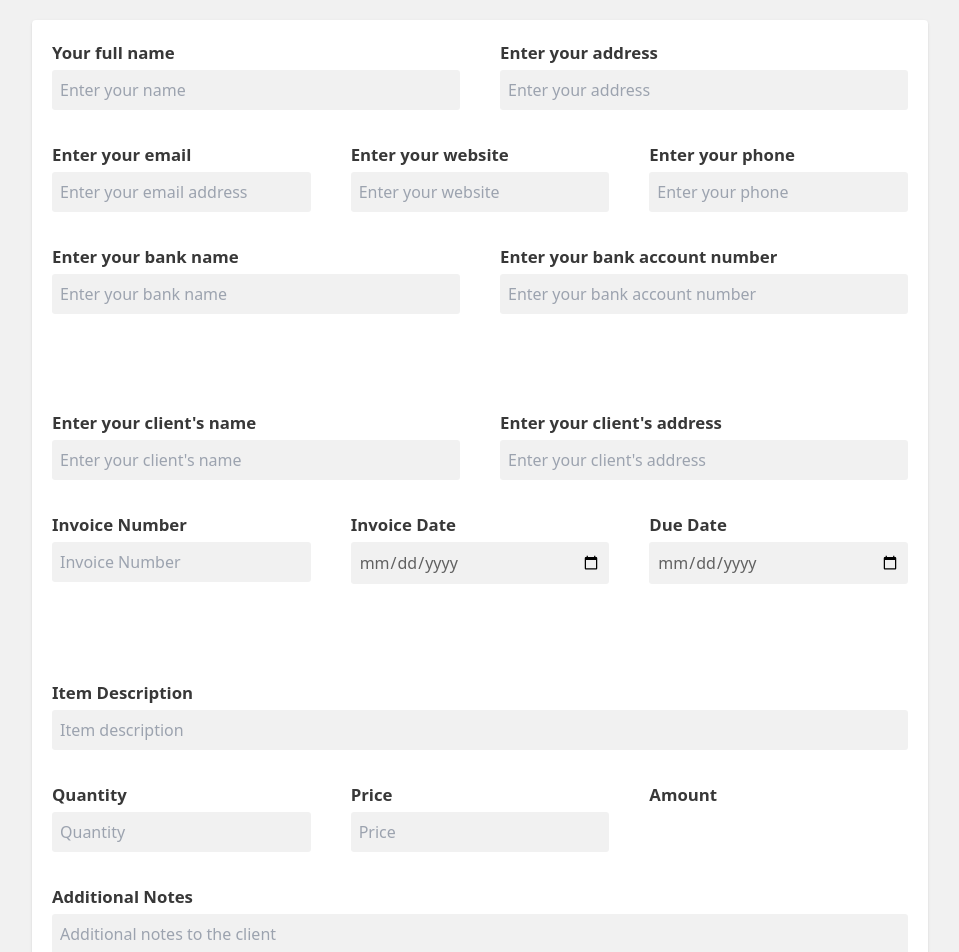
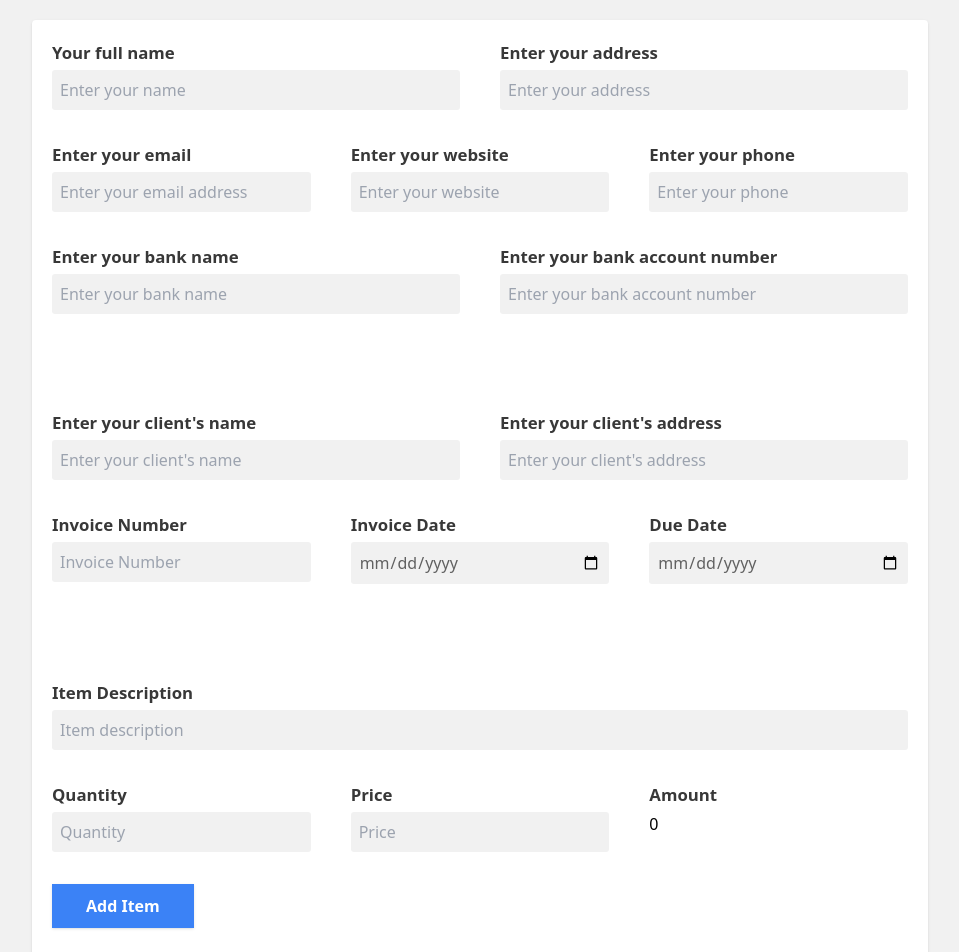
Before and after one commit to Tundesamson26/appwrite-generate-invoice, a Svelte app in the folder function/invoice-generator-client/: page / in a window 1280 px wide. Shown: the top 952 px of the page, without its empty margins (160-1119 px from the left). Built offline with nearby package versions, Linux system fonts and the light colour scheme.

Commit message:
updated invoice commit

```diff
--- a/function/invoice-generator-client/package.json
+++ b/function/invoice-generator-client/package.json
@@ -15,5 +15,8 @@
     "svelte": "^4.2.3",
     "tailwindcss": "^3.3.5",
     "vite": "^5.0.0"
+  },
+  "dependencies": {
+    "uuid": "^9.0.1"
   }
 }
--- a/function/invoice-generator-client/src/App.svelte
+++ b/function/invoice-generator-client/src/App.svelte
@@ -28,6 +28,7 @@
   const quantity = writable("");
   const price = writable("");
   const amount = writable("");
+  const list = writable([]);
 
   const handlePrint = () => {
     window.print();
@@ -55,7 +56,7 @@
       <MainDetails {name} {address} />
       <ClientDetails {clientName} {clientAddress} />
       <Dates {invoiceNumber} {invoiceDate} {dueDate} />
-      <Table {description} {quantity} {price} {amount}/>
+      <Table {list} />
       <Notes {notes} />
       <Footer
         {name}
@@ -229,7 +230,7 @@
 
         <!-- this is our table form  -->
         <article>
-          <TableForm {description} {quantity} {price} {amount}/>
+          <TableForm {description} {quantity} {price} {amount} {list}/>
         </article>
 
         <label for="notes">Additional Notes</label>
--- a/function/invoice-generator-client/src/components/Table.svelte
+++ b/function/invoice-generator-client/src/components/Table.svelte
@@ -1,8 +1,8 @@
+<svelte:options accessors />
+
 <script>
-  export let description;
-  export let quantity;
-  export let price;
-  export let amount
+  export let list;
+  console.log($list);
 </script>
 
 <section>
@@ -17,14 +17,15 @@
         </tr>
       </thead>
       <tbody>
+        {#each $list as listed}
           <tr>
-            <td>{$description}</td>
-            <td>{$quantity}</td>
-            <td>{$price}</td>
-            <td>{$amount}</td>
+            <td>{listed.description}</td>
+            <td>{listed.quantity}</td>
+            <td>{listed.price}</td>
+            <td>{listed.amount}</td>
           </tr>
+        {/each}
       </tbody>
-
     </table>
   </div>
 </section>
--- a/function/invoice-generator-client/src/components/TableForm.svelte
+++ b/function/invoice-generator-client/src/components/TableForm.svelte
@@ -1,22 +1,40 @@
+<svelte:options accessors />
+
 <script>
+  import { v4 as uuidv4 } from "uuid";
+
   export let description;
   export let quantity;
   export let price;
   export let amount;
+  export let list;
 
-//   import {useEffect} from 'react'
+  const handleSubmit = async () => {
+    amount.update((item) => (item = $quantity * $price));
 
-//   useEffect(()=>{
-//      const calculateAmount = (amount) =>{
-//     setAmount(quantity * price)
-//   }
+    const newItem = {
+      id: uuidv4(),
+      description: $description,
+      price: $price,
+      quantity: $quantity,
+      amount: $amount,
+    };
 
-//   calculateAmount(amount);
-//   }, [amount, quantity, price, setAmount])
+    list.update((items) => {
+      items.push(newItem);
+      console.log(items);
+      return items;
+    });
 
+    description.update((item) => (item = ""));
+    quantity.update((item) => (item = ""));
+    price.update((item) => (item = ""));
+    amount.update((item) => (item = ""));
+  };
 </script>
 
 <section>
+  <form action="" on:submit|preventDefault={handleSubmit}>
     <div class="flex flex-col md:mt-16">
       <label for="description">Item Description</label>
       <input
@@ -50,7 +68,13 @@
       </div>
       <div class="flex flex-col">
         <label for="amount">Amount</label>
-      <p>{$amount}</p>
+        <p>{$quantity * $price}</p>
       </div>
     </div>
+    <button
+      type="submit"
+      class="mb-5 bg-blue-500 py-2 px-8 text-white font-bold shadow border-2 border-blue-500 hover:bg-transparent hover:text-blue-500 transition-all duration-300"
+      >Add Item</button
+    >
+  </form>
 </section>
```
Also changed, not shown: 1 other file (tests, documents, lock files or other folders). Lines whose indentation alone changed are shown as unchanged.
